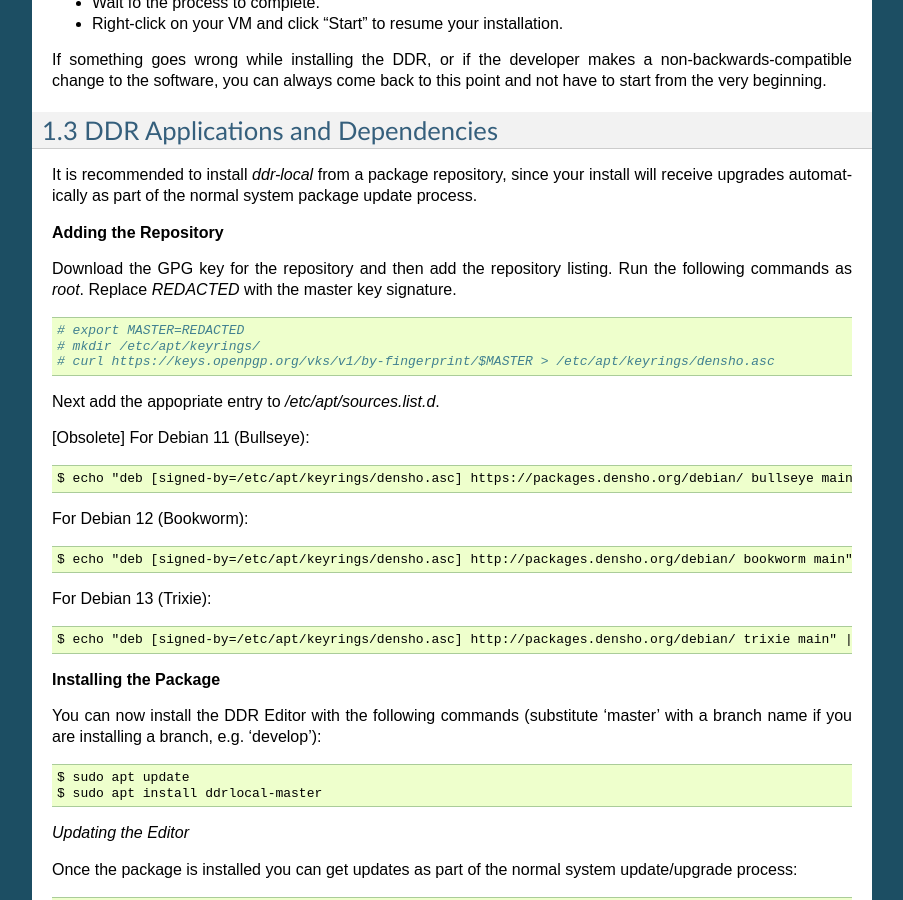
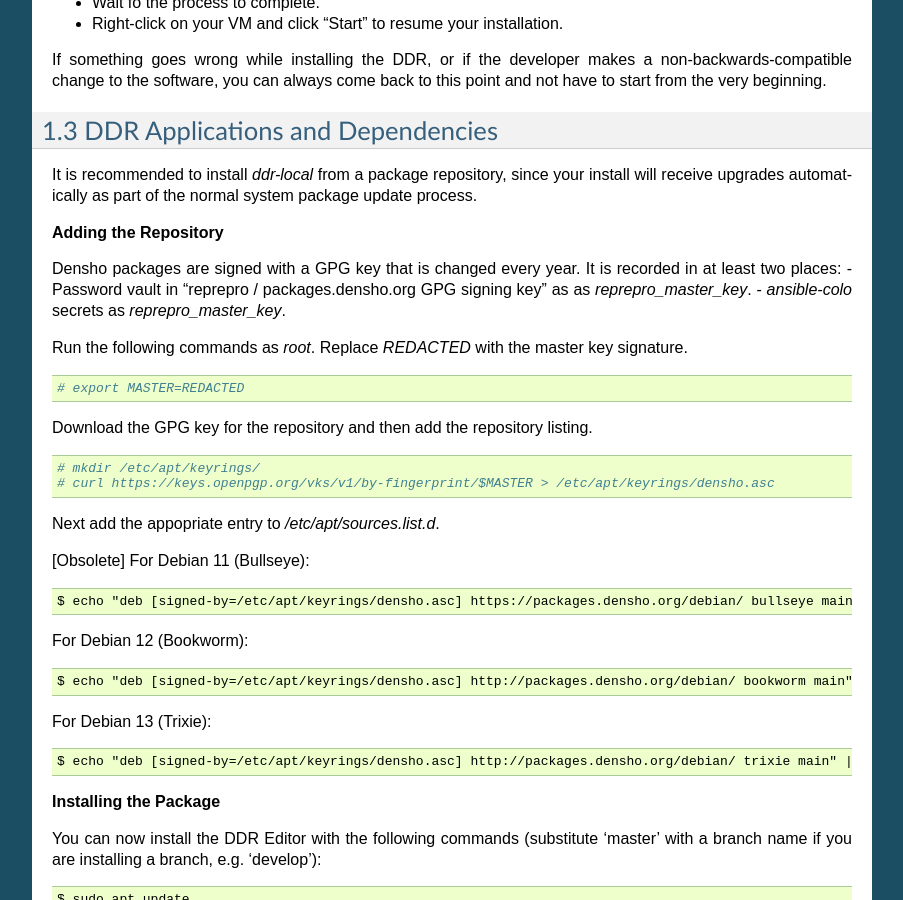
Before and after one commit to denshoproject/ddr-manual, a Sphinx documentation site: the page built from source/admins/workstations/create-workstation-vm.rst, in a window 1280 px wide and 900 px high, scrolled down 6610 px. Shown: the whole window, without its empty margins (198-1101 px from the left). Built offline with Sphinx 7.4.7, drawn with Linux system fonts in a browser that asks for light colours.

Commit message:
create-workstation-vm: Improve description of package signing key

```diff
--- a/source/admins/workstations/create-workstation-vm.rst
+++ b/source/admins/workstations/create-workstation-vm.rst
@@ -360,9 +360,16 @@
 
 **Adding the Repository**
 
-Download the GPG key for the repository and then add the repository listing. Run the following commands as `root`. Replace `REDACTED` with the master key signature.
+Densho packages are signed with a GPG key that is changed every year. It is recorded in at least two places:
+- Password vault in "reprepro / packages.densho.org GPG signing key" as as `reprepro_master_key`.
+- `ansible-colo` secrets as `reprepro_master_key`.
+
+Run the following commands as `root`. Replace `REDACTED` with the master key signature.
 ::
     # export MASTER=REDACTED
+
+Download the GPG key for the repository and then add the repository listing.
+::
     # mkdir /etc/apt/keyrings/
     # curl https://keys.openpgp.org/vks/v1/by-fingerprint/$MASTER > /etc/apt/keyrings/densho.asc
 
```
